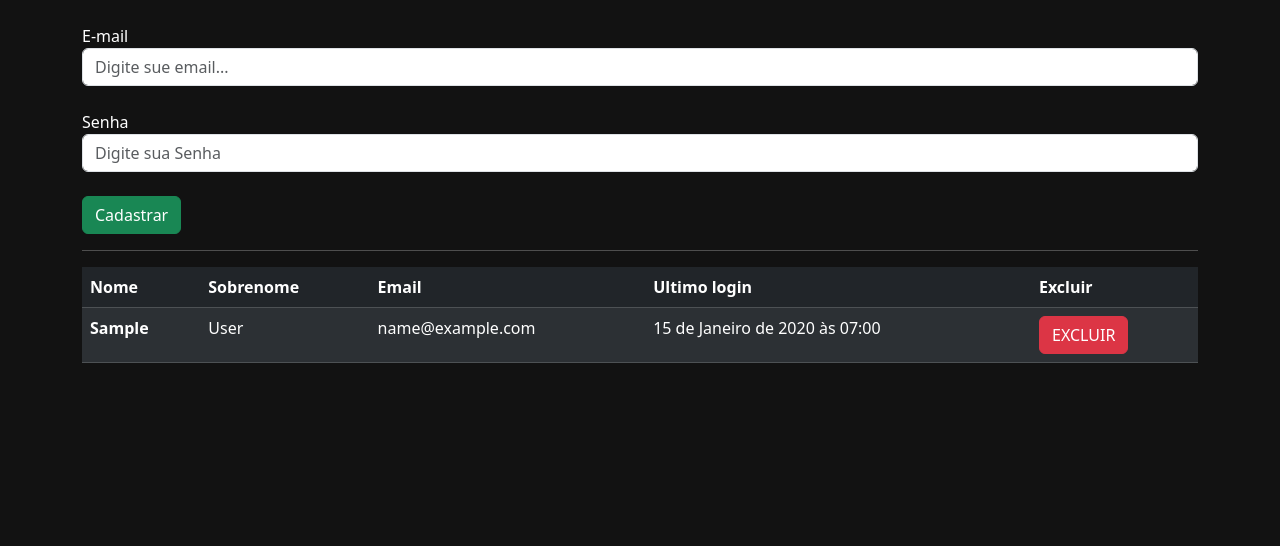
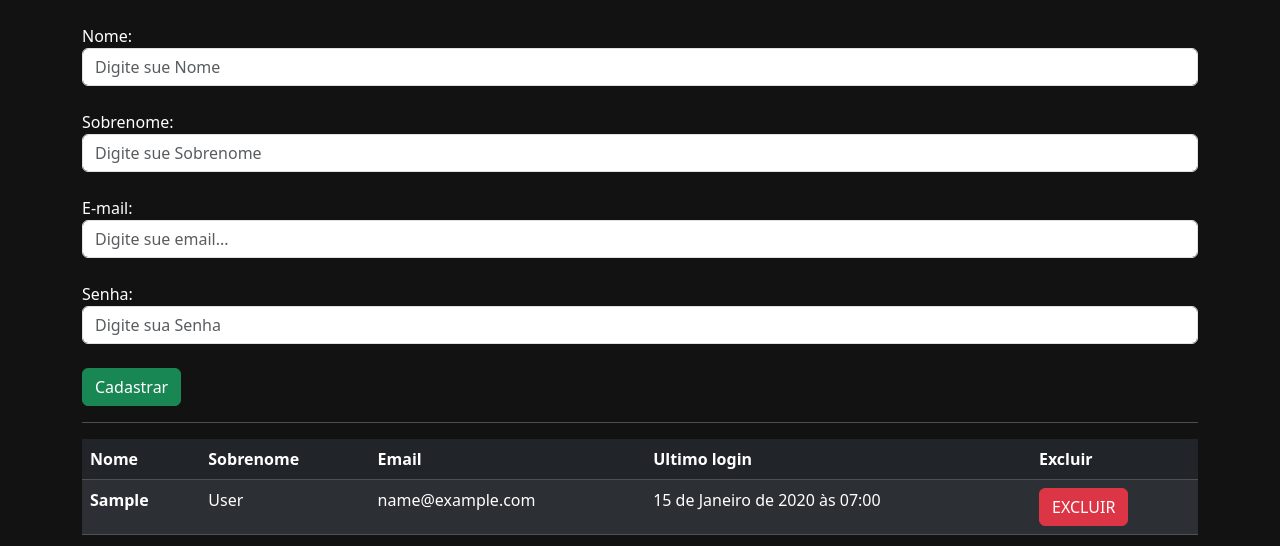
Before and after one commit to douglasinforj/loja_material_construcao, a Django app: page /auth/cadastrar_vendedor/ in a window 1280 px wide. Shown: the part 56-602 px from the top of the page. Run offline with Django 5.2, Linux system fonts and the light colour scheme; tables that the repository leaves empty hold one stand-in row (values such as "Sample post").

Commit message:
Adicionado nome e sobrenome para o cadastro de vendedor

```diff
--- a/usuarios/templates/usuarios/cadastrar_vendedor.html
+++ b/usuarios/templates/usuarios/cadastrar_vendedor.html
@@ -16,10 +16,16 @@
         <form action="{% url 'cadastrar_vendedor'%}" method="POST">
             {% csrf_token %}
             <br>
-            <label>E-mail</label>
+            <label>Nome:</label>
+            <input type="text" placeholder="Digite sue Nome" name="nome" class="form-control" >
+            <br>
+            <label>Sobrenome:</label>
+            <input type="text" placeholder="Digite sue Sobrenome" name="sobrenome" class="form-control" >
+            <br>
+            <label>E-mail:</label>
             <input type="email" placeholder="Digite sue email..." name="email" class="form-control" >
             <br>
-            <label>Senha</label>
+            <label>Senha:</label>
             <input type="password" placeholder="Digite sua Senha" name="senha" class="form-control" >
             <br>
             <button type="submit" class="btn btn-success">Cadastrar</button>
```
